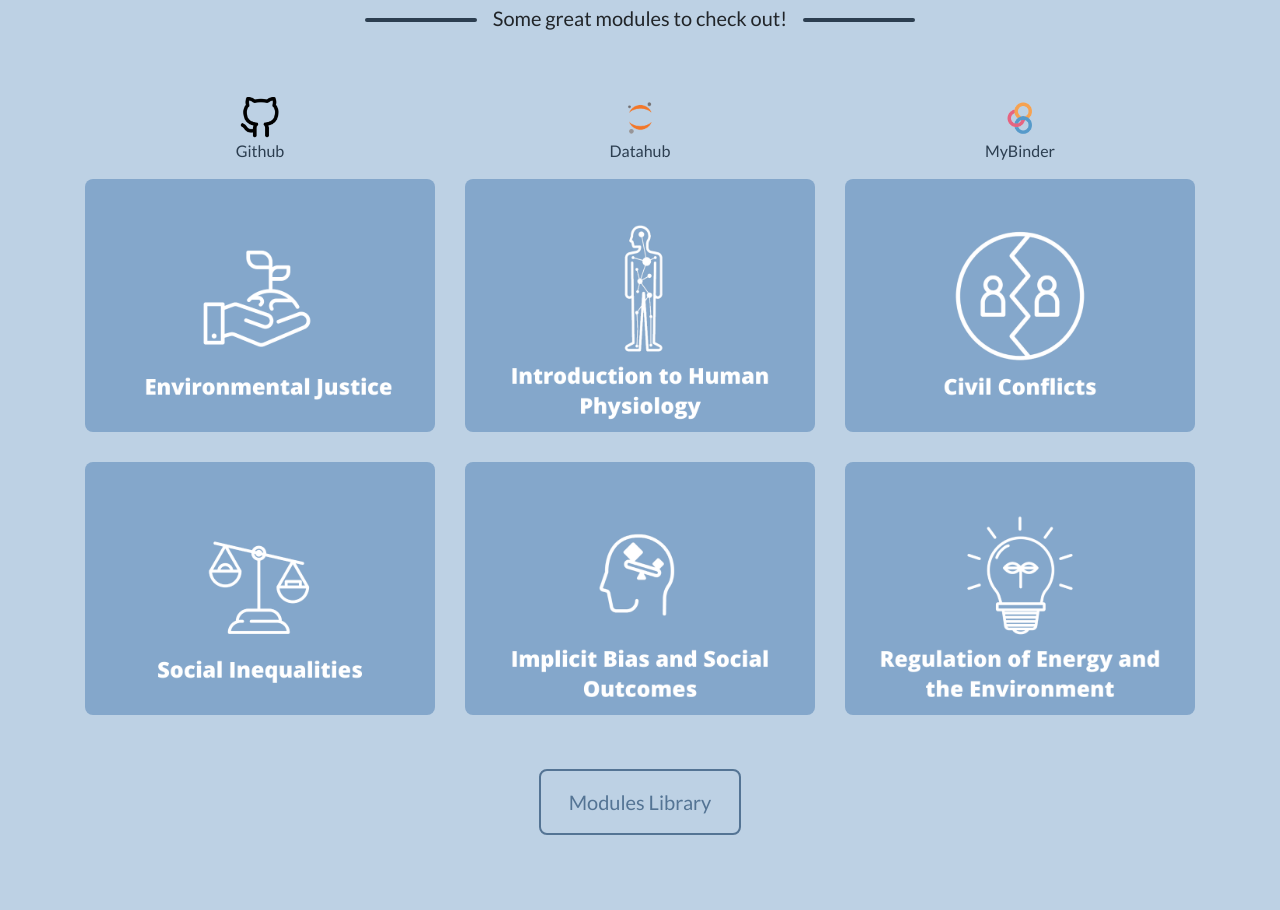
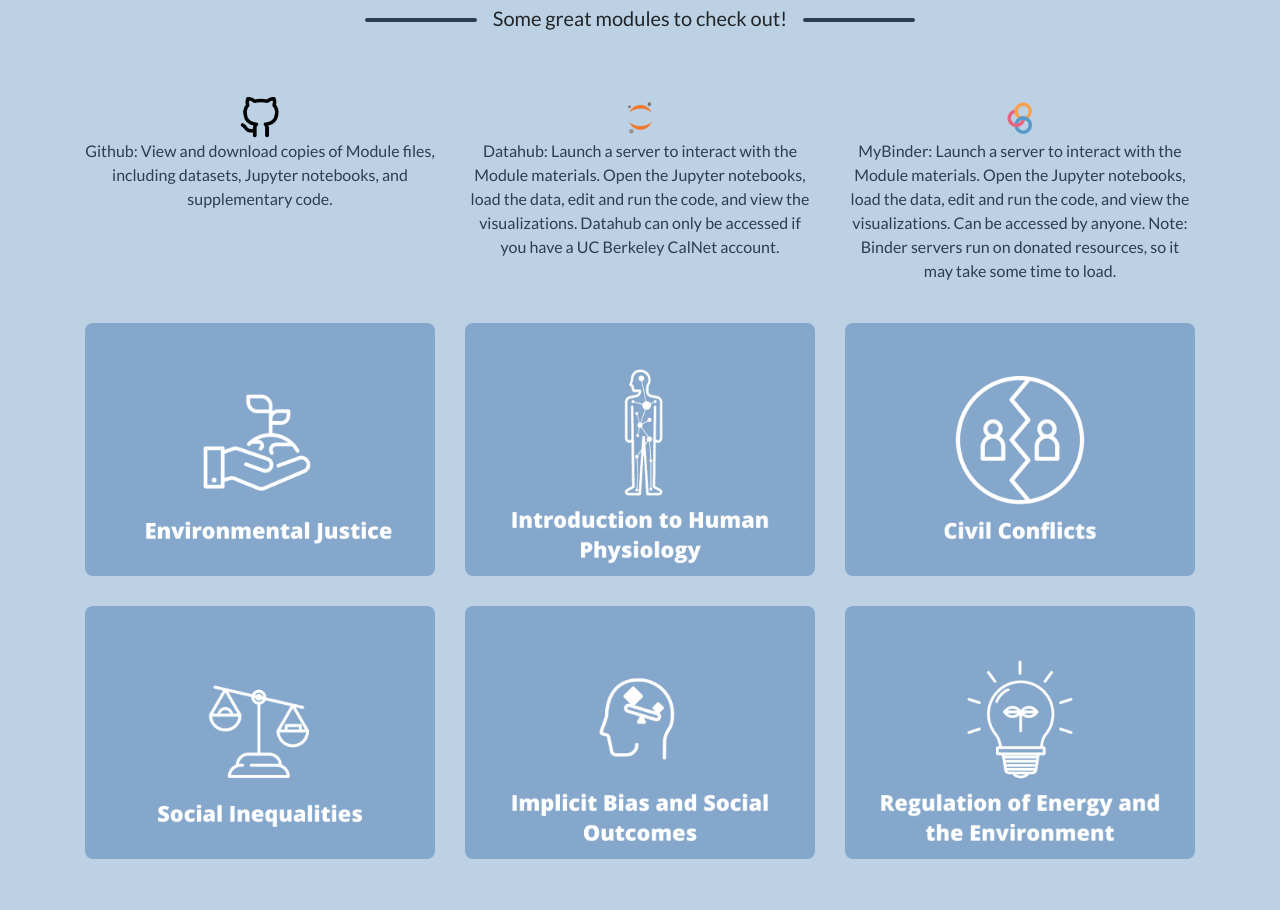
Before and after one commit to labanyamukhopadhyay/modules-dsep, a website with bundled scripts: page index.html in a window 1280 px wide. Shown: the part 1599-2509 px from the top of the page. Built offline with nearby package versions, Linux system fonts and the light colour scheme; files whose address does not match are found by name.

Commit message:
add logo descriptions

```diff
--- a/index.html
+++ b/index.html
@@ -184,7 +184,14 @@
         <div class="col-md-6 col-lg-4">
           <div class="text-center mt-4">
             <img src="img/gh-nobg.png" style= "width:42px;height:42px;">
-            <p class = "text-secondary"> Github </p>
+            <br>
+            <p class = "text-secondary"> Github: View and download copies of Module files, including datasets, Jupyter notebooks, and supplementary code.
+            </p>
+            <br>
+            <br>
+            <br>
+            <br>
+
           </div>
           <div class="portfolio-item mx-auto" data-toggle="modal" data-target="#portfolioModal1">
             <div class="portfolio-item-caption d-flex align-items-center justify-content-center h-100 w-100">
@@ -202,7 +209,12 @@
         <div class="col-md-6 col-lg-4">
           <div class="text-center mt-4">
             <img src="img/datahubbg.png" style="width:42px;height:42px;">
-            <p class = "text-secondary"> Datahub </p>
+            <br>
+            <p class = "text-secondary"> Datahub: Launch a server to interact with the Module materials. Open the Jupyter notebooks, load the data, edit and run the code, and view the visualizations. Datahub can only be accessed if you have a UC Berkeley CalNet account.
+            </p>
+            <br>
+            <br>
+
           </div>
           <div class="portfolio-item mx-auto" data-toggle="modal" data-target="#portfolioModal2">
             <div class="portfolio-item-caption d-flex align-items-center justify-content-center h-100 w-100">
@@ -218,7 +230,10 @@
         <div class="col-md-6 col-lg-4">
           <div class="text-center mt-4">
             <img src="img/bindernobg.png" style="width:42px;height:42px;">
-            <p class = "text-secondary"> MyBinder </p>
+            <br>
+            <p class = "text-secondary"> MyBinder: Launch a server to interact with the Module materials. Open the Jupyter notebooks, load the data, edit and run the code, and view the visualizations. Can be accessed by anyone. Note: Binder servers run on donated resources, so it may take some time to load.
+            </p>
+            <br>
           </div>
           <div class="portfolio-item mx-auto" data-toggle="modal" data-target="#portfolioModal3">
             <div class="portfolio-item-caption d-flex align-items-center justify-content-center h-100 w-100">
```
